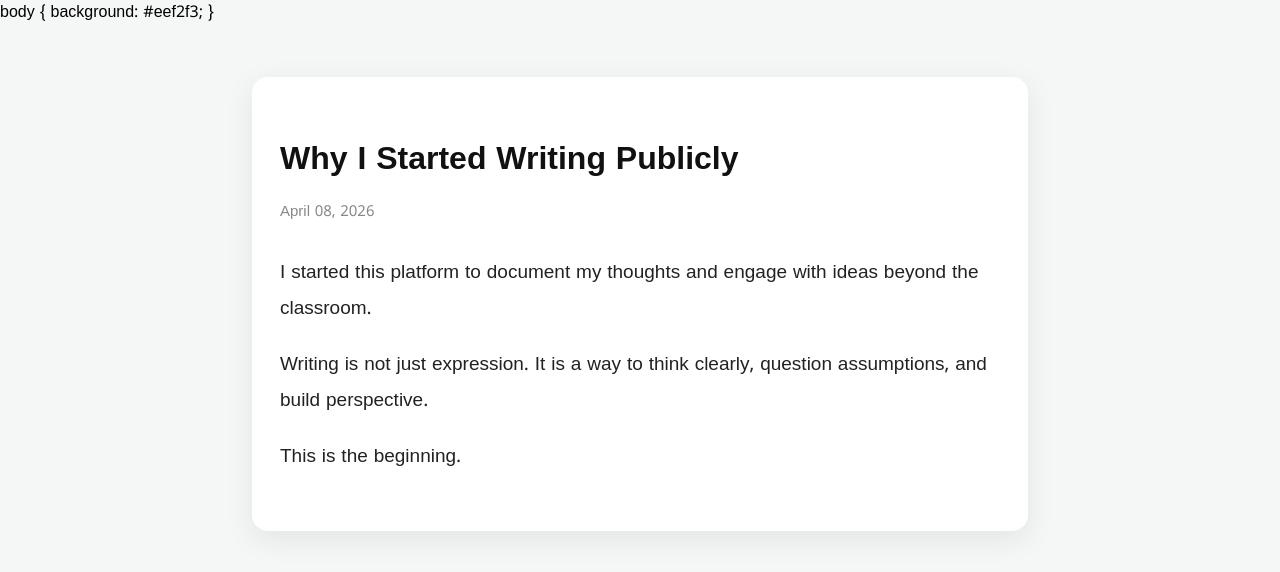
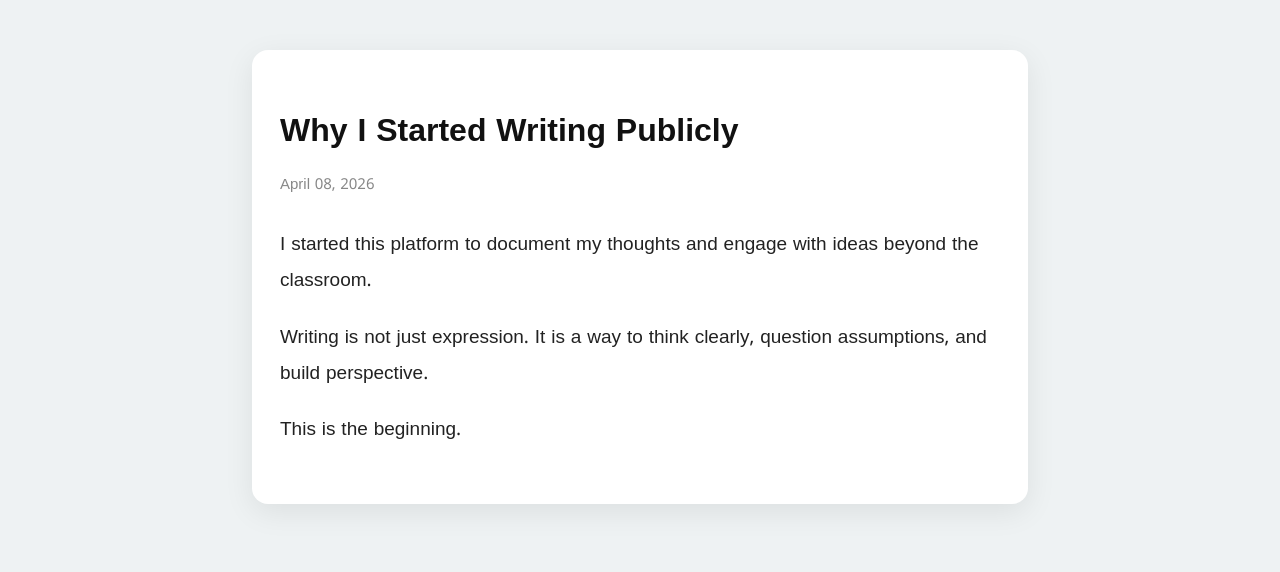
Before and after one commit to jawhartharuvana/jawhartharuvana.github.io, a Jekyll site: the page built from _posts/2026-04-08-first-post.md, in a window 1280 px wide. Shown: the top 572 px of the page. Built offline with Jekyll 4.4.1, drawn with Linux system fonts in a browser that asks for light colours.

Commit message:
Update post.html

```diff
--- a/_layouts/post.html
+++ b/_layouts/post.html
@@ -3,11 +3,13 @@
 <head>
   <meta charset="UTF-8">
   <title>{{ page.title }}</title>
+
   <link href="https://fonts.googleapis.com/css2?family=Noto+Sans+Malayalam&display=swap" rel="stylesheet">
+
   <style>
     body {
       font-family: "Noto Sans Malayalam", sans-serif;
-      background: #f5f7f6;
+      background: #eef2f3; /* ✔ FIXED HERE */
       margin: 0;
       padding: 0;
       line-height: 1.7;
@@ -36,7 +38,7 @@
 
     p {
       margin-bottom: 20px;
-  font-size: 19px;   /* was ~16–17 */
+      font-size: 19px;
       color: #222;
       line-height: 1.9;
     }
@@ -50,9 +52,7 @@
 </head>
 
 <body>
-body {
-  background: #eef2f3;
-}
+
   <div class="container">
     <h1>{{ page.title }}</h1>
     <div class="date">{{ page.date | date: "%B %d, %Y" }}</div>
```
Lines whose indentation alone changed are shown as unchanged.
